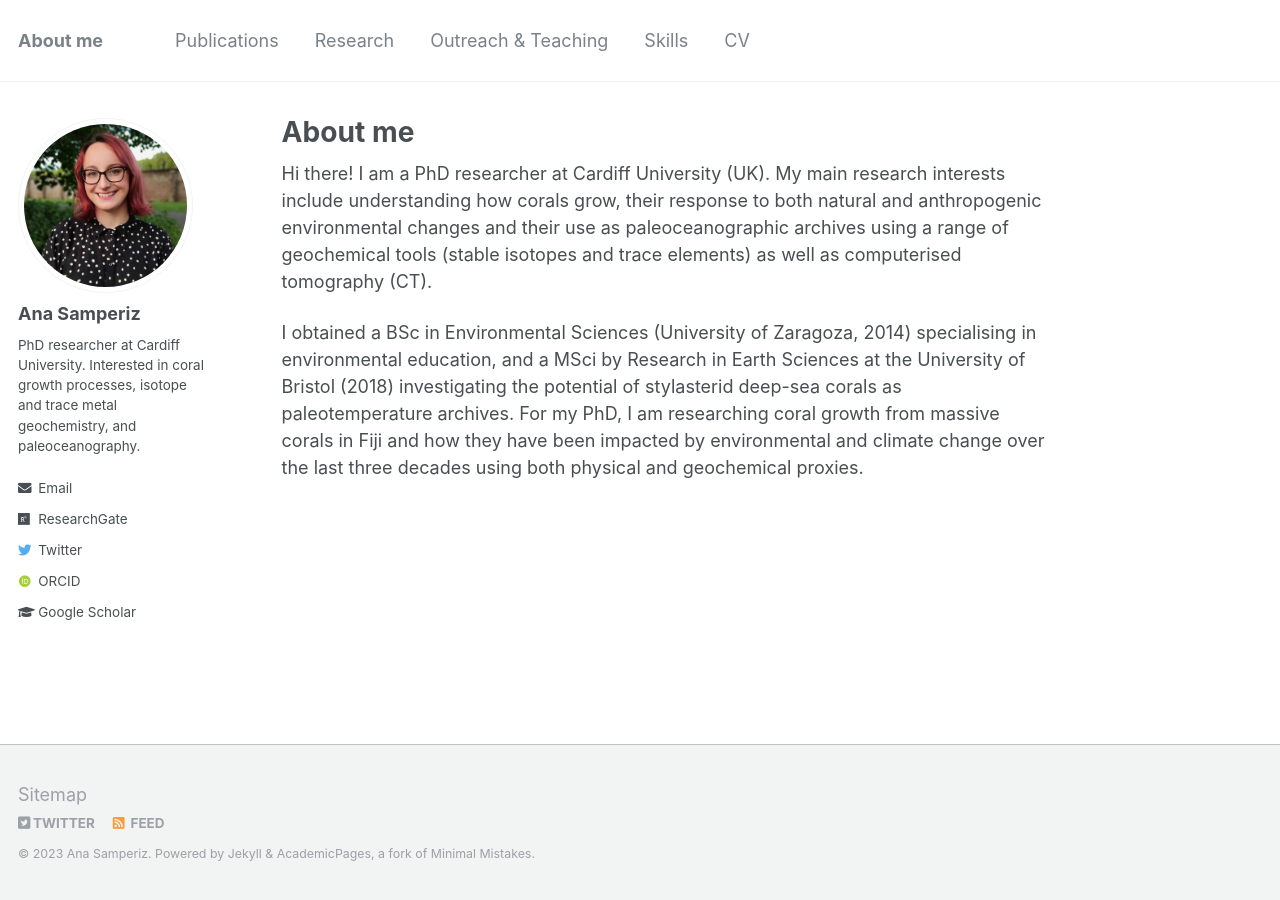
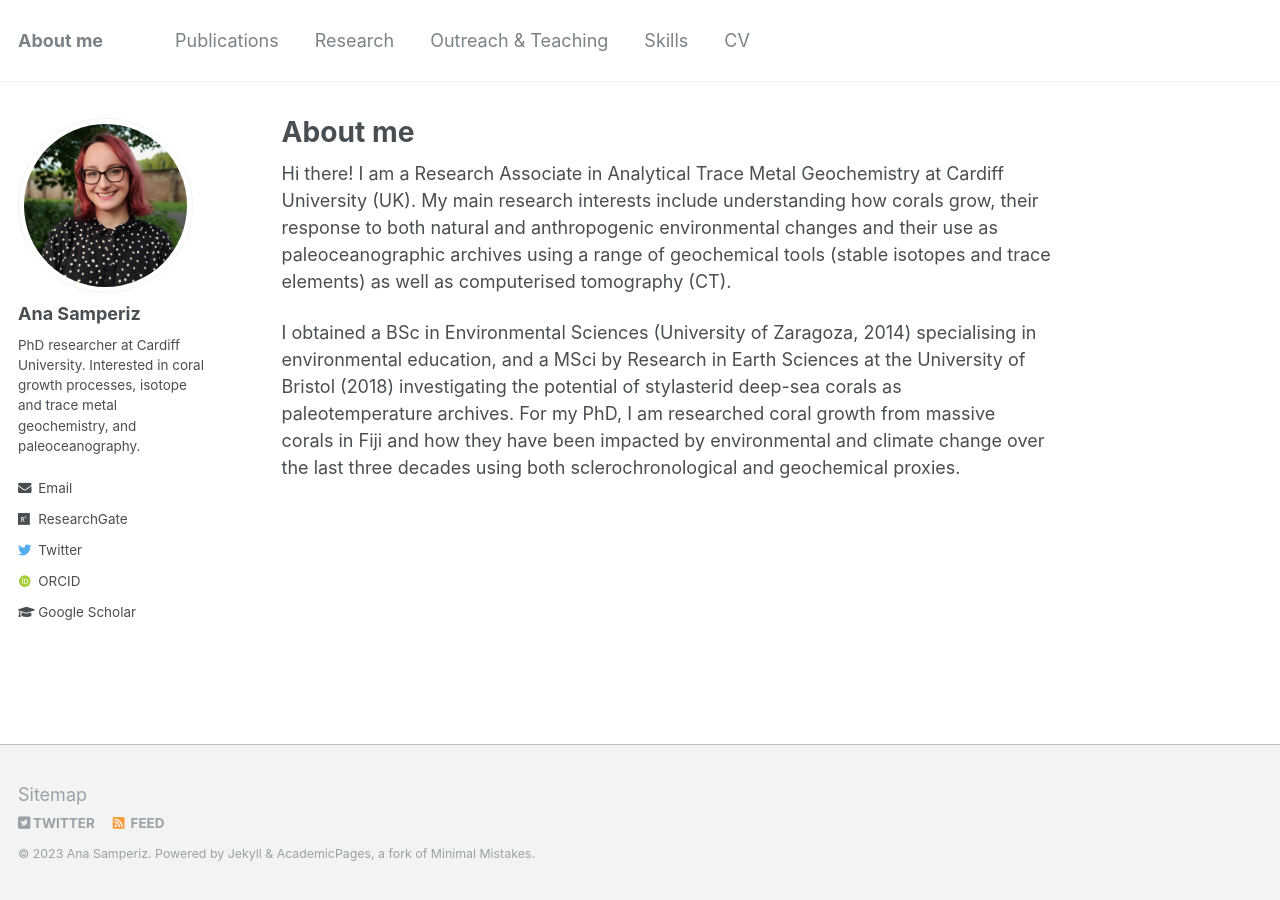
Before and after one commit to anasamperiz/anasamperiz.github.io, a Jekyll site: the page built from _pages/about.md, in a window 1280 px wide. Built offline with Jekyll 4.4.1, drawn with Linux system fonts in a browser that asks for light colours; some web fonts are replaced.

Commit message:
Update about.md

```diff
--- a/_pages/about.md
+++ b/_pages/about.md
@@ -8,6 +8,6 @@ redirect_from:
   - /about.html
 ---
 
-Hi there! I am a PhD researcher at Cardiff University (UK). My main research interests include understanding how corals grow, their response to both natural and anthropogenic environmental changes and their use as paleoceanographic archives using a range of geochemical tools (stable isotopes and trace elements) as well as computerised tomography (CT).
+Hi there! I am a Research Associate in Analytical Trace Metal Geochemistry at Cardiff University (UK). My main research interests include understanding how corals grow, their response to both natural and anthropogenic environmental changes and their use as paleoceanographic archives using a range of geochemical tools (stable isotopes and trace elements) as well as computerised tomography (CT).
 
-I obtained a BSc in Environmental Sciences (University of Zaragoza, 2014) specialising in environmental education, and a MSci by Research in Earth Sciences at the University of Bristol (2018) investigating the potential of stylasterid deep-sea corals as paleotemperature archives. For my PhD, I am researching coral growth from massive corals in Fiji and how they have been impacted by environmental and climate change over the last three decades using both physical and geochemical proxies.
+I obtained a BSc in Environmental Sciences (University of Zaragoza, 2014) specialising in environmental education, and a MSci by Research in Earth Sciences at the University of Bristol (2018) investigating the potential of stylasterid deep-sea corals as paleotemperature archives. For my PhD, I am researched coral growth from massive corals in Fiji and how they have been impacted by environmental and climate change over the last three decades using both sclerochronological and geochemical proxies.
```
